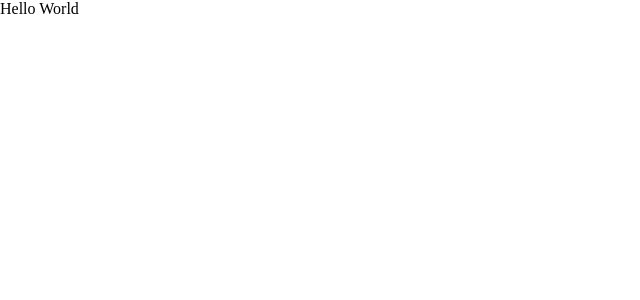
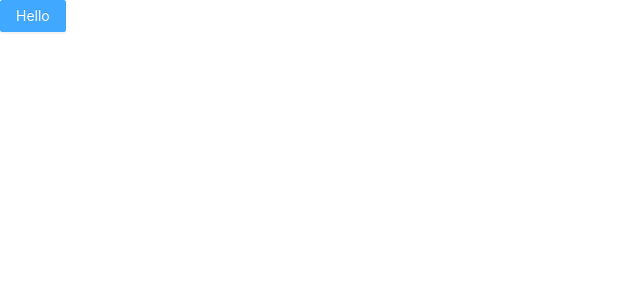
Before and after one commit to haixiangyan/easy-refer, a React (Create React App) app: page / in a window 1280 px wide. Shown: the top 300 px of the page, without its empty margins (0-640 px from the left). Built offline with nearby package versions, Linux system fonts and the light colour scheme.

Commit message:
添加 Ant Design

```diff
--- a/package.json
+++ b/package.json
@@ -10,6 +10,7 @@
     "@types/node": "^12.0.0",
     "@types/react": "^16.9.0",
     "@types/react-dom": "^16.9.0",
+    "antd": "^4.0.3",
     "node-sass": "^4.13.1",
     "react": "^16.13.1",
     "react-dom": "^16.13.1",
--- a/src/App.tsx
+++ b/src/App.tsx
@@ -1,9 +1,10 @@
 import React from 'react';
+import {Button} from 'antd'
 
 function App() {
   return (
     <div className="App">
-      Hello World
+      <Button type="primary">Hello</Button>
     </div>
   );
 }
--- a/src/assets/styles/global.scss
+++ b/src/assets/styles/global.scss
@@ -1,3 +1,6 @@
+// Ant Design
+@import '~antd/dist/antd.css';
+
 * {
   padding: 0;
   margin: 0;
```
Also changed, not shown: 1 other file (tests, documents, lock files or other folders).
